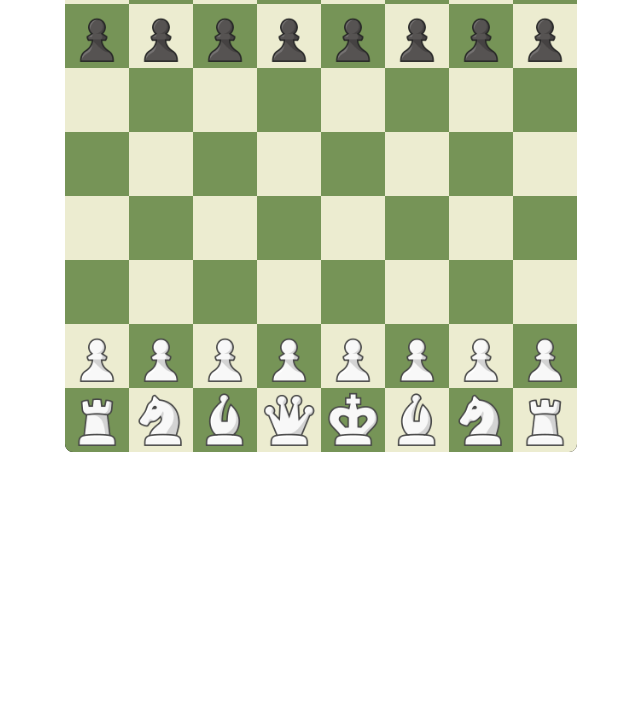
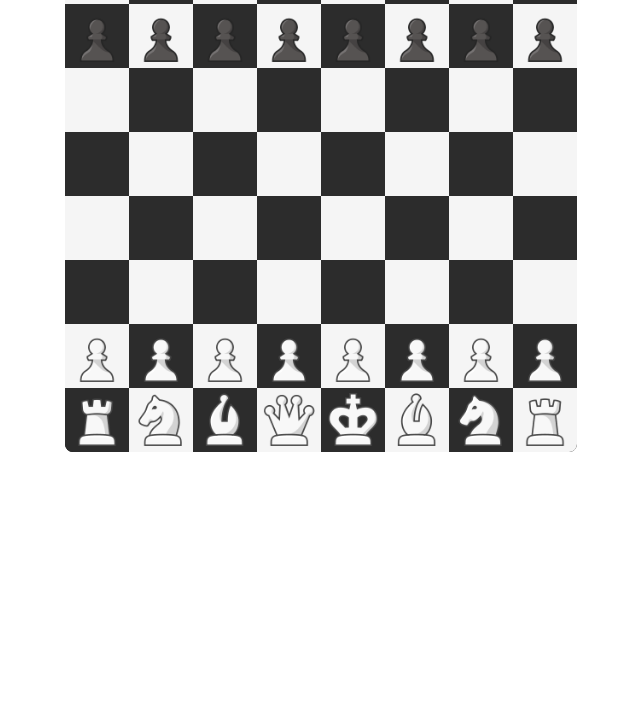
Before and after one commit to AkashDuttaCRJ/chess-multiplayer, a website: page public/index.html in a window 1280 px wide. Shown: the part 97-800 px from the top of the page, without its empty margins (319-959 px from the left). Drawn offline with nearby package versions, Linux system fonts and the light colour scheme.

Commit message:
Preload Images and other changes

```diff
--- a/package.json
+++ b/package.json
@@ -11,7 +11,8 @@
   "author": "",
   "license": "ISC",
   "dependencies": {
-    "express": "^4.18.1"
+    "express": "^4.18.1",
+    "socket.io": "^4.5.1"
   },
   "devDependencies": {
     "nodemon": "^2.0.19"
--- a/public/index.html
+++ b/public/index.html
@@ -7,15 +7,17 @@
     <title>Chess - Multiplayer</title>
     <!-- CSS IMPORTS -->
     <link rel="stylesheet" href="./css/style.css">
+    <!-- JS IMPORTS -->
+    <script src="/socket.io/socket.io.js" defer></script>
+    <script src="//cdnjs.cloudflare.com/ajax/libs/lodash.js/0.10.0/lodash.min.js" type="text/javascript" defer></script>
+    <script src="./js/chess.js" type="text/javascript" defer></script>
+    <script src="./js/socket.js" type="text/javascript" defer></script>
+    <script src="./js/index.js" type="text/javascript" defer></script>
 </head>
 <body>
     <h1>Chess Game</h1>
     <div class="canvas-container">
         <canvas id="chess-canvas" ></canvas>
     </div>
-
-    <!-- JS IMPORTS -->
-    <script src="./js/chess.js" type="text/javascript"></script>
-    <script src="./js/index.js" type="text/javascript"></script>
 </body>
 </html>
--- a/public/js/chess.js
+++ b/public/js/chess.js
@@ -1,83 +1,89 @@
 class Chess {
-    constructor(squareSize) {
-        this.squareSize = squareSize;
-        this.board = new Board(squareSize).board;
+    constructor() {
+        this.board = [
+            ['br', 'bn', 'bb', 'bq', 'bk', 'bb', 'bn', 'br'],
+            ['bp', 'bp', 'bp', 'bp', 'bp', 'bp', 'bp', 'bp'],
+            ['--', '--', '--', '--', '--', '--', '--', '--'],
+            ['--', '--', '--', '--', '--', '--', '--', '--'],
+            ['--', '--', '--', '--', '--', '--', '--', '--'],
+            ['--', '--', '--', '--', '--', '--', '--', '--'],
+            ['wp', 'wp', 'wp', 'wp', 'wp', 'wp', 'wp', 'wp'],
+            ['wr', 'wn', 'wb', 'wq', 'wk', 'wb', 'wn', 'wr']];
         this.isWhiteTurn = true;
-        this.isWhiteKingChecked = false;
-        this.isBlackKingChecked = false;
-        this.isWhiteKingMoved = false;
-        this.isBlackKingMoved = false;
-        this.gameOver = false;
-        // this.isWhiteKingCastled = false;
-        // this.isBlackKingCastled = false;
+        this.history = [];
+        this.pieces = ['br', 'bn', 'bb', 'bq', 'bk', 'bp', 'wq', 'wk', 'wb', 'wn', 'wr', 'wp'];
     }
 
-    getValidMoves(posX, posY) {
-        const validMoves = [];
-        return validMoves;
+    makeMove(move) {
+        this.board[move.startX][move.startY] = '--';
+        this.board[move.endX][move.endY] = move.pieceMoved;
+        this.history.push(move);
+        this.isWhiteTurn = !this.isWhiteTurn;
+    }
+
+    undoMove() {
+        if (this.history.length !== 0) {
+            const move = this.history.pop();
+            this.board[move.startX][move.startY] = move.pieceMoved;
+            this.board[move.endX][move.endY] = move.pieceCaptured;
+            this.isWhiteTurn = !this.isWhiteTurn;
         }
     }
 
-class Board {
-    constructor(squareSize) {
-        this.squareSize = squareSize;
-        this.board = [];
-        this.pieces = [
-            {name: 'bR',indexes: [0, 0]},
-            {name: 'bN',indexes: [1, 0]},
-            {name: 'bB',indexes: [2, 0]},
-            {name: 'bQ',indexes: [3, 0]},
-            {name: 'bK',indexes: [4, 0]},
-            {name: 'bB',indexes: [5, 0]},
-            {name: 'bN',indexes: [6, 0]},
-            {name: 'bR',indexes: [7, 0]},
-            {name: 'bP',indexes: [0, 1]},
-            {name: 'bP',indexes: [1, 1]},
-            {name: 'bP',indexes: [2, 1]},
-            {name: 'bP',indexes: [3, 1]},
-            {name: 'bP',indexes: [4, 1]},
-            {name: 'bP',indexes: [5, 1]},
-            {name: 'bP',indexes: [6, 1]},
-            {name: 'bP',indexes: [7, 1]},
-            {name: 'wP',indexes: [0, 6]},
-            {name: 'wP',indexes: [1, 6]},
-            {name: 'wP',indexes: [2, 6]},
-            {name: 'wP',indexes: [3, 6]},
-            {name: 'wP',indexes: [4, 6]},
-            {name: 'wP',indexes: [5, 6]},
-            {name: 'wP',indexes: [6, 6]},
-            {name: 'wP',indexes: [7, 6]},
-            {name: 'wR',indexes: [0, 7]},
-            {name: 'wN',indexes: [1, 7]},
-            {name: 'wB',indexes: [2, 7]},
-            {name: 'wQ',indexes: [3, 7]},
-            {name: 'wK',indexes: [4, 7]},
-            {name: 'wB',indexes: [5, 7]},
-            {name: 'wN',indexes: [6, 7]},
-            {name: 'wR',indexes: [7, 7]}
-        ];
-        this.initBoard();
+    getValidMoves() {
+        return this.getAllPossibleMoves();
     }
 
-    initBoard() {
-        this.pieces.forEach(piece => {
-            const posX = piece.indexes[0] * this.squareSize;
-            const posY = piece.indexes[1] * this.squareSize;
-            const color = piece.name.charAt(0) === 'w' ? 'white' : 'black';
-            const type = piece.name.charAt(1);
-            const url = `./assets/images2/${piece.name.charAt(0)}${type.toLowerCase()}.png`;
-            const pieceObj = new Piece(type, color, url, posX, posY);
-            this.board.push(pieceObj);
-        })
+    getAllPossibleMoves() {
+        let moves = [];
+        let test = new Move([6,4], [4,4], this.board);
+        // console.log(test);
+        moves.push(test);
+        for (let r = 0; r < this.board.length; r++) {
+            for (let c = 0; c < this.board[r].length; c++) {
+                let pieceColor = this.board[r][c][0];
+                if (pieceColor === 'w' && this.isWhiteTurn || pieceColor === 'b' && !this.isWhiteTurn) {
+                    let pieceType = this.board[r][c][1];
+                    if (pieceType === 'p') {
+                        this.getPawnMoves(r, c, moves);
+                    } else if (pieceType === 'r') {
+                        this.getRookMoves(r, c, moves);
+                    } else if (pieceType === 'n') {
+                        this.getKnightMoves(r, c, moves);
+                    } else if (pieceType === 'b') {
+                        this.getBishopMoves(r, c, moves);
+                    } else if (pieceType === 'q') {
+                        this.getQueenMoves(r, c, moves);
+                    } else if (pieceType === 'k') {
+                        this.getKingMoves(r, c, moves);
                     }
                 }
-
-class Piece {
-    constructor(piece, color, imageUrl, x, y) {
-        this.piece = piece;
-        this.color = color;
-        this.imageUrl = imageUrl;
-        this.x = x;
-        this.y = y;
             }
         }
+        return moves;
+    }
+
+    getPawnMoves(r, c, moves) {}
+
+    getRookMoves(r, c, moves) {}
+
+    getKnightMoves(r, c, moves) {}
+
+    getBishopMoves(r, c, moves) {}
+
+    getQueenMoves(r, c, moves) {}
+
+    getKingMoves(r, c, moves) {}
+
+}
+
+class Move {
+    constructor(startSq, endSq, board) {
+        this.startX = startSq[0];
+        this.startY = startSq[1];
+        this.endX = endSq[0];
+        this.endY = endSq[1];
+        this.pieceMoved = board[this.startX][this.startY];
+        this.pieceCaptured = board[this.endX][this.endY];
+    }
+}
--- a/public/js/index.js
+++ b/public/js/index.js
@@ -1,38 +1,120 @@
 const canvas = document.getElementById('chess-canvas');
 const ctx = canvas.getContext('2d');
+
+/* VARIABLES */
+
 const CANVAS_WIDTH = canvas.width = 512;
 const CANVAS_HEIGHT = canvas.height = 512;
+const DIMENSION = 8;
+const SQUARE_SIZE = 64;
 
-const SQUARE_SIZE = 64;
-const RANKS = 8;
-const FILES = 8;
+const colors = { light: '#f5f5f5', dark: '#2c2c2c' };
+const images = {};
 
-const chess = new Chess(SQUARE_SIZE);
+const chess = new Chess();
+
+let validMoves = chess.getValidMoves();
+let playerClicks = [];
+
+/* FUNCTIONS */
+
+const loadImages = () => {
+    // Load all images
+    const pieces = chess.pieces;
+    pieces.forEach(piece => {
+        var image = new Image(SQUARE_SIZE, SQUARE_SIZE);
+        image.onload = () => {
+            drawGameState();
+        };
+        image.src = `./assets/images2/${piece}.png`;
+        images[piece] = image;
+    })
+}
 
 const drawBoard = () => {
-    for (let rank = 0; rank < RANKS; rank++) {
-        for (let file = 0; file < FILES; file++) {
-            const x = file * SQUARE_SIZE;
-            const y = rank * SQUARE_SIZE;
-            const isLight = (rank + file) % 2 === 0;
-            ctx.fillStyle = isLight ? '#ececd0' : '#769457';
-            ctx.fillRect(x, y, SQUARE_SIZE, SQUARE_SIZE);
+    for (let row = 0; row < DIMENSION; row++) {
+        for (let col = 0; col < DIMENSION; col++) {
+            const color = (row + col) % 2 === 0 ? colors.light : colors.dark;
+            ctx.fillStyle = color;
+            ctx.fillRect(row * SQUARE_SIZE, col * SQUARE_SIZE, SQUARE_SIZE, SQUARE_SIZE);
         }
     }
 }
 
-const drawPieces = () => {
-    chess.board.forEach(piece => {
-        const pieceImage = new Image();
-        pieceImage.src = piece.imageUrl;
-        pieceImage.onload = () => {
-            ctx.drawImage(pieceImage, 0, 0, 150, 150, piece.x, piece.y, SQUARE_SIZE, SQUARE_SIZE);
+const drawPieces = (board) => {
+    for (let row = 0; row < DIMENSION; row++) {
+        for (let col = 0; col < DIMENSION; col++) {
+            const piece = board[row][col];
+            if (piece !== '--') {
+                const x = col * SQUARE_SIZE;
+                const y = row * SQUARE_SIZE;
+                ctx.drawImage(images[piece], x, y, SQUARE_SIZE, SQUARE_SIZE);
+            }
         }
-    });
+    }
 }
 
-drawBoard();
-drawPieces();
+const drawGameState = () => {
+    ctx.clearRect(0, 0, CANVAS_WIDTH, CANVAS_HEIGHT);
+    drawBoard();
+    drawPieces(chess.board);
+}
+
+const getIndexesFromPosition = (posX, posY) => {
+    const col = Math.floor(posX / SQUARE_SIZE);
+    const row = Math.floor(posY / SQUARE_SIZE);
+    return [ row, col ];
+}
+
+/* SOCKET EXAMPLE */
+
+// const socket = new Socket();
+// document.addEventListener('keyup', (e) => {
+//     if (e.key === 'c') {
+//         socket.createRoom();
+//         console.log(socket.roomID);
+//     } else if (e.key === 'j') {
+//         id = prompt('Enter room id');
+//         socket.joinRoom(id);
+//     }
+// })
+// canvas.addEventListener('click', () => socket.emitGameState(chess.board));
+// socket.onGameState(gameState => console.log(gameState));
 
 
-/* Infinite Animation Loop for UI updates goes here */
+
+/* MAIN FUNCTION */
+
+const main = () => {
+    loadImages();
+    canvas.addEventListener('click', (e) => {
+        let squareSelected = getIndexesFromPosition(e.offsetX, e.offsetY);
+        if (playerClicks.includes(squareSelected)) {
+            squareSelected = null;
+            playerClicks = [];
+        } else {
+            playerClicks.push(squareSelected);
+        }
+        if (playerClicks.length === 2) {
+            const move = new Move(playerClicks[0], playerClicks[1], chess.board);
+            if (validMoves.some(validMove => _.isEqual(validMove, move))) {
+                chess.makeMove(move);
+                playerClicks = [];
+                console.log(chess.board);
+                drawGameState();
+                validMoves = chess.getValidMoves();
+            }
+        }
+    })
+    /*  UNDO A MOVE */
+    /*
+    document.addEventListener('keyup', (e) => {
+        if (e.key === 'z') {
+            chess.undoMove();
+            drawGameState();
+        }
+    })
+    */
+}
+
+main();
--- /dev/null
+++ b/public/js/socket.js
@@ -0,0 +1,36 @@
+class Socket {
+    constructor() {
+        this.socket = io();
+        this.roomID = null;
+    }
+
+    #generateRandomId () {
+        var text = "";
+        var possible = "ABCDEFGHIJKLMNOPQRSTUVWXYZabcdefghijklmnopqrstuvwxyz0123456789";
+        for (var i = 0; i < 8; i++)
+            text += possible.charAt(Math.floor(Math.random() * possible.length));
+        return text;
+    }
+
+    generateSharableLink() {
+        return this.roomID && window.location.origin + '/join' + '?id=' + this.roomID;
+    }
+
+    createRoom() {
+        this.roomID = this.#generateRandomId();
+        this.socket.emit('create-room', this.roomID);
+    }
+
+    joinRoom(roomID) {
+        this.roomID = roomID;
+        this.socket.emit('join-room', this.roomID);
+    }
+
+    emitGameState(gameState) {
+        this.socket.emit('update-gs', {room: this.roomID, gameState});
+    }
+
+    onGameState(callback) {
+        this.socket.on('updated-gs', callback);
+    }
+}
```
Also changed, not shown: server.js (+28 -0 lines), 1 other file. Lines whose indentation alone changed are shown as unchanged.
